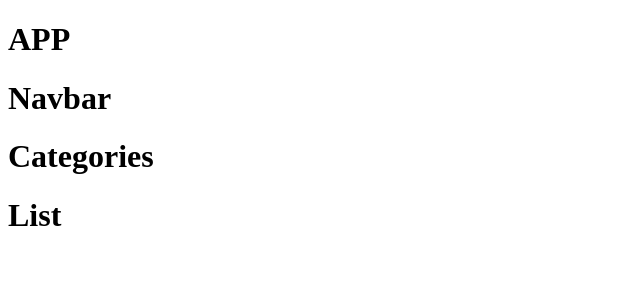
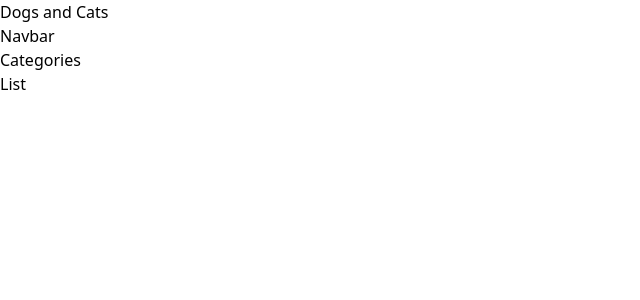
Before and after one commit to GuzlejM/dogsAndCats, a React (Create React App) app: page / in a window 1280 px wide. Shown: the top 300 px of the page, without its empty margins (0-640 px from the left). Built offline with nearby package versions, Linux system fonts and the light colour scheme.

Commit message:
TailwindCSS installed to HTML

```diff
--- a/public/index.html
+++ b/public/index.html
@@ -24,6 +24,8 @@
       work correctly both with client-side routing and a non-root public URL.
       Learn how to configure a non-root public URL by running `npm run build`.
     -->
+    <!-- TAILWIND CSS -->
+    <link rel="stylesheet" href="https://cdnjs.cloudflare.com/ajax/libs/tailwindcss/1.8.3/tailwind.min.css">
     <title>React App</title>
   </head>
   <body>
--- a/src/components/App.js
+++ b/src/components/App.js
@@ -8,7 +8,7 @@ const App = () => {
     return (
     <div>
         <h1>
-            APP
+            Dogs and Cats
         </h1>
         <Navbar />
         <Categories />
```
